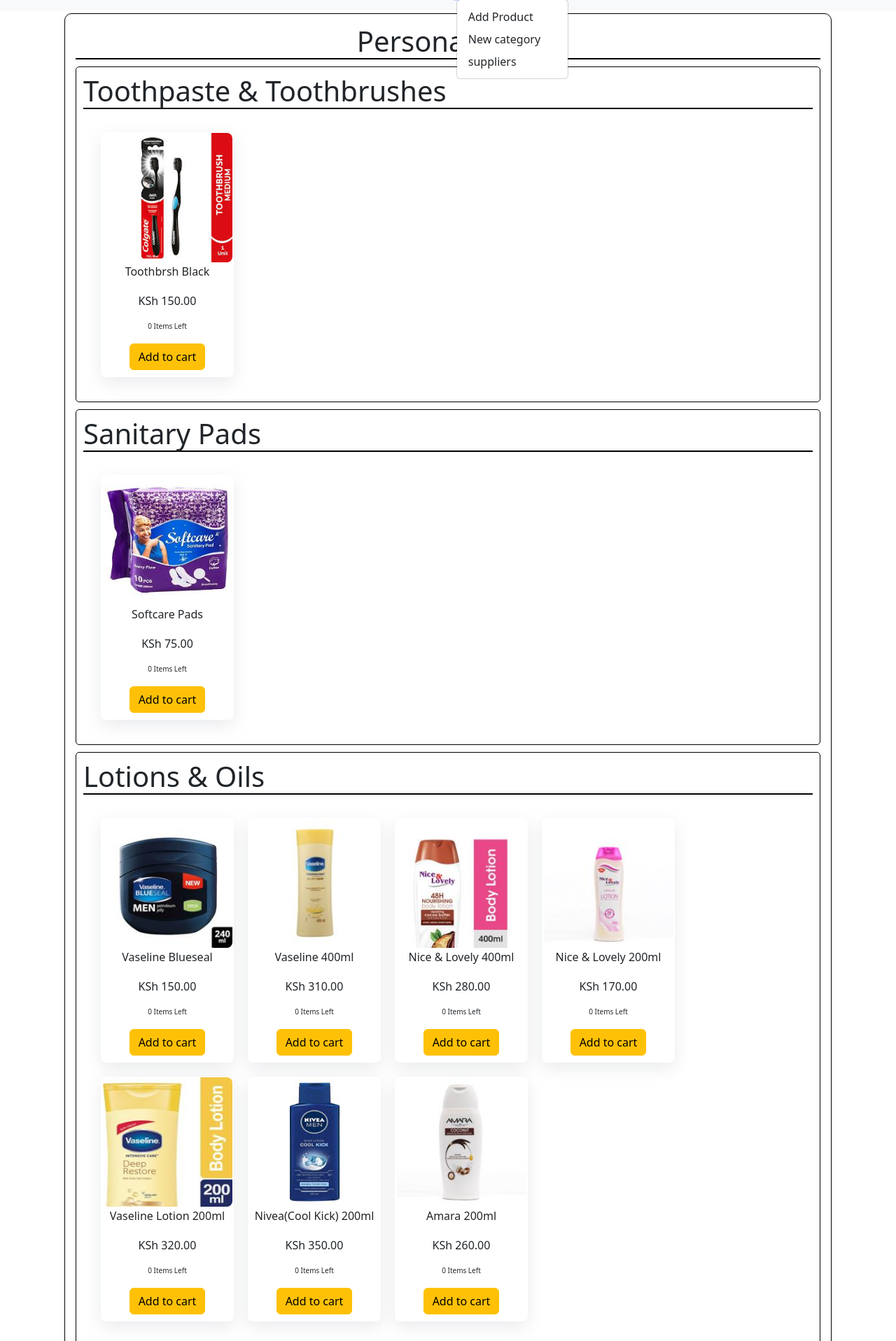
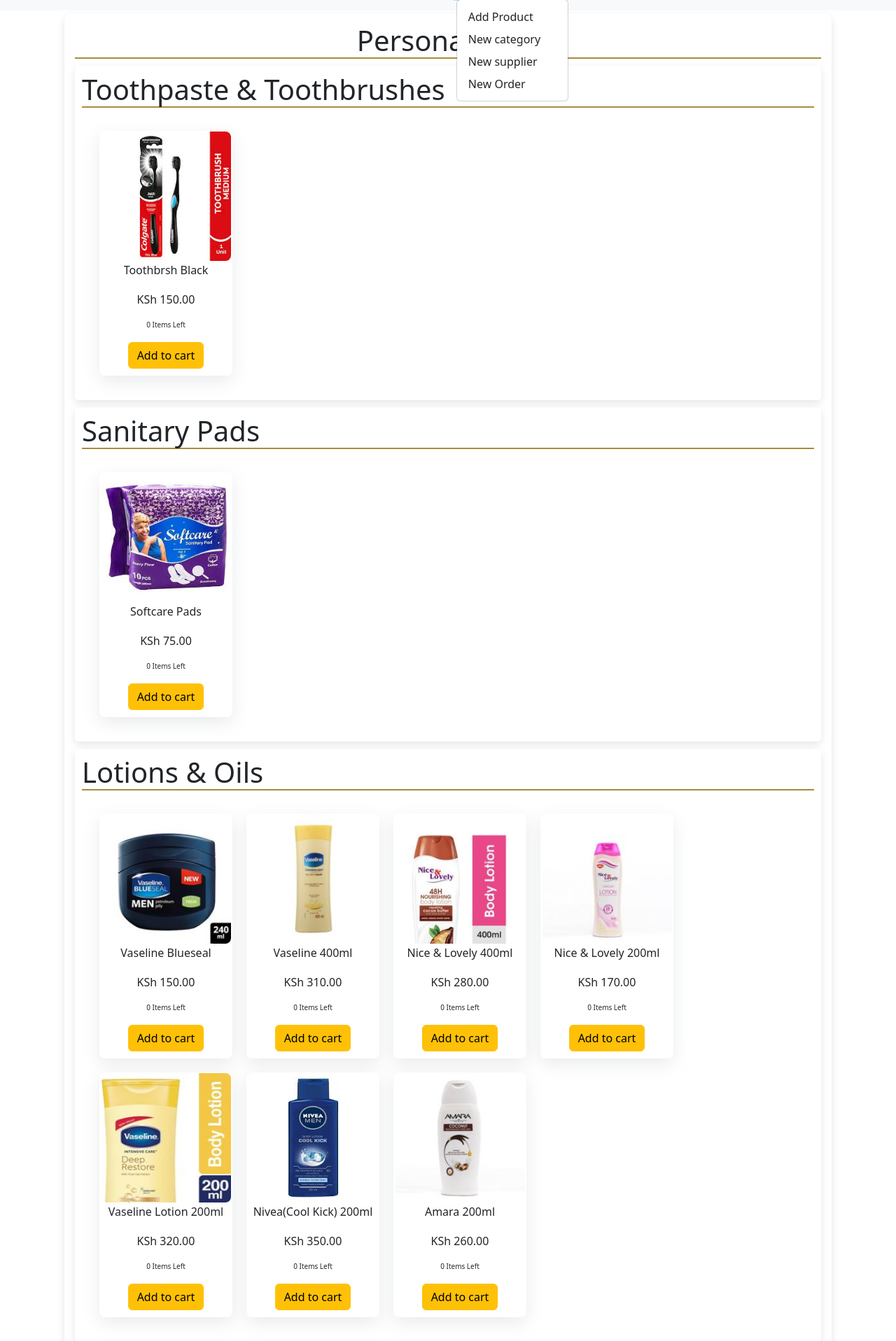
Before and after one commit to kelvinmuchai/Point-of-sale, a Django app: page /dashboard/ in a window 1280 px wide, after a click on "Actions". Shown: the part 61-1978 px from the top of the page at 70% size. Run offline with Django 5.2, Linux system fonts and the light colour scheme; a user stored in the database is signed in; data comes from the database, SQL or seed files in the repository; both versions use the stored data as it was after the commit.

Commit message:
changes to add an incoming order

```diff
--- a/inventory/admin.py
+++ b/inventory/admin.py
@@ -11,3 +11,5 @@
     search_fields = ('name',)
 
 admin.site.register(models.Products)
+
+admin.site.register(models.Supplier)
--- a/inventory/static/inventory/styles.css
+++ b/inventory/static/inventory/styles.css
@@ -204,21 +204,22 @@
    background-color:white;
    margin: 10px;
    padding: 15px;
-   border: 1px black solid;
    border-radius: 10px;
-
+   box-shadow: rgba(0, 0, 0, 0.1) 0px 4px 12px;
 
 }
 
 main #categories #category-products #main{
     display: flex;
 
+    flex-wrap: nowrap;
+
 
 }
 
 main #category-name{
     text-transform: capitalize;
-    border-bottom: 2px solid black;
+    border-bottom: 2px solid rgb(168, 139, 60);
 }
 
 /*Add product form styling*/
@@ -237,8 +238,7 @@
 
 main #categories #subcategory{
 
-    border: 1px black solid;
-    padding: 10px;
+    box-shadow: rgba(0, 0, 0, 0.1) 0px 4px 12px;    padding: 10px;
     margin: 10px 0;
     border-radius: 5px;
 }
--- a/inventory/templates/inventory/base.html
+++ b/inventory/templates/inventory/base.html
@@ -41,9 +41,6 @@
           <li class="nav-item dropdown">
              <a href="#" class="nav-link dropdown-toggle" role="button" data-bs-toggle="dropdown" aria-expanded="false">Categories</a>
              <ul class="dropdown-menu">
-              <li><a class="dropdown-item" href="#">Add Product</a></li>
-              <li><a class="dropdown-item" href="#">New category</a></li>
-
 
             </ul>
           </li>
@@ -56,7 +53,8 @@
             <ul class="dropdown-menu">
               <li><a class="dropdown-item" href="{%url 'create-product'%}">Add Product</a></li>
               <li><a class="dropdown-item" href="{%url 'newcategory'%}">New category</a></li>
-              <li><a class="dropdown-item" href="#">suppliers</a></li>
+              <li><a class="dropdown-item" href="{%url 'new-supplier'%}">New supplier</a></li>
+              <li><a class="dropdown-item" href="{%url 'new-delivery'%}">New Order </a></li>
 
             </ul>
 
--- a/inventory/templates/inventory/category_list.html
+++ b/inventory/templates/inventory/category_list.html
@@ -2,7 +2,7 @@
 
     {%block content%}
 
-    <div id="categories">
+    <div id="categories" >
       {% for category in categories %}
 
 
--- /dev/null
+++ b/inventory/templates/inventory/delivery.html
@@ -0,0 +1,5 @@
+{% extends 'inventory/base.html'%}
+{% load crispy_forms_tags %}
+{% block content%}
+<h1>order recieved page</h1>
+{% endblock %}
--- a/inventory/templates/inventory/products_form.html
+++ b/inventory/templates/inventory/products_form.html
@@ -6,7 +6,7 @@
     <div class="container d-flex justify-content-center align-items-center" style="height: 100vh; ">
       <form method="post" class="card p-4 shadow" style="min-width: 300px;" enctype="multipart/form-data" >
           {% csrf_token %}
-          <h2 class="text-center mb-3">Edit-item</h2>
+          <h2 class="text-center mb-3">New-item</h2>
           {{ form | crispy }}
           <button type="submit" class="btn btn-primary w-100">Done</button>
           <a class="btn btn-danger w-100" type="button" href="{% url 'dashboard' %}">Cancel</a>
--- a/inventory/templates/inventory/search.html
+++ b/inventory/templates/inventory/search.html
@@ -14,6 +14,7 @@
 
 <div id="main"  >
       {%for product in products%}
+
 
 
 <div class="container" id="items-container">
--- a/inventory/urls.py
+++ b/inventory/urls.py
@@ -10,6 +10,8 @@
     path('product/<int:pk>/delete/',views.ProductDeleteView.as_view(),name='product-delete'),
     path('dashboard/',views.CategoryListView.as_view(),name='dashboard'),
     path('product/<int:pk>/',views.product_detail,name='product-detail'),
-    path('newcategory/',views.CategoryCreateView.as_view(),name='newcategory')
-
-]
+    path('newcategory/',views.CategoryCreateView.as_view(),name='newcategory'),
+    path('newsupplier/', views.SupplierCreateView.as_view(), name='new-supplier'),
+    path('suppliers/', views.SupplierListView.as_view(), name='supplier-list'),
+    path('newdelivery/',views.DeliveryCreateView,name='new-delivery'),
+    ]
--- a/inventory/views.py
+++ b/inventory/views.py
@@ -1,5 +1,5 @@
 from django.shortcuts import render
-from .models import Products,Category
+from .models import Products,Category,Supplier
 from django.views.generic import DetailView,CreateView,UpdateView,DeleteView,ListView
 from .forms import ProductsUpdateForm
 from django.shortcuts import get_object_or_404
@@ -97,7 +97,18 @@
     fields = '__all__'
 
 
+class SupplierCreateView(CreateView):
+    model = Supplier
+    fields = '__all__'
+    success_url = reverse_lazy('home-page')
 
+
+class SupplierListView(ListView):
+    model = Supplier
+    context_object_name = 'suppliers'
+
+def DeliveryCreateView(request):
+    return render(request, 'inventory/delivery.html', {})
 
 
     #image format
```
Also changed, not shown: inventory/templates/inventory/supplier_form.html (added, +18 -0 lines), inventory/templates/inventory/supplier_list.html (added, +37 -0 lines), db.sqlite3, inventory/migrations/0007_supplier.py (added), media/productsimg/toothbrush_68rAbHx.jpeg (added).
